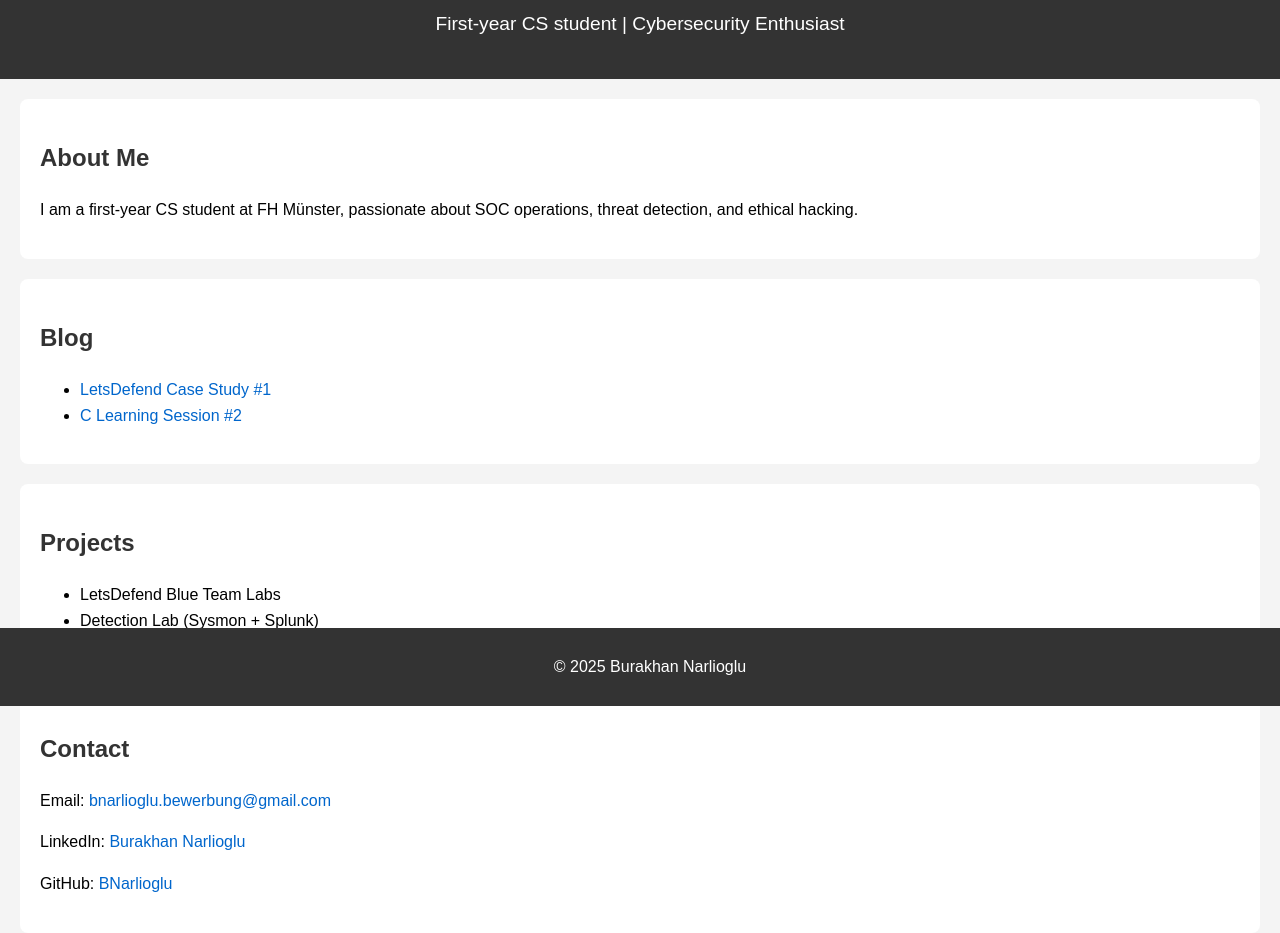
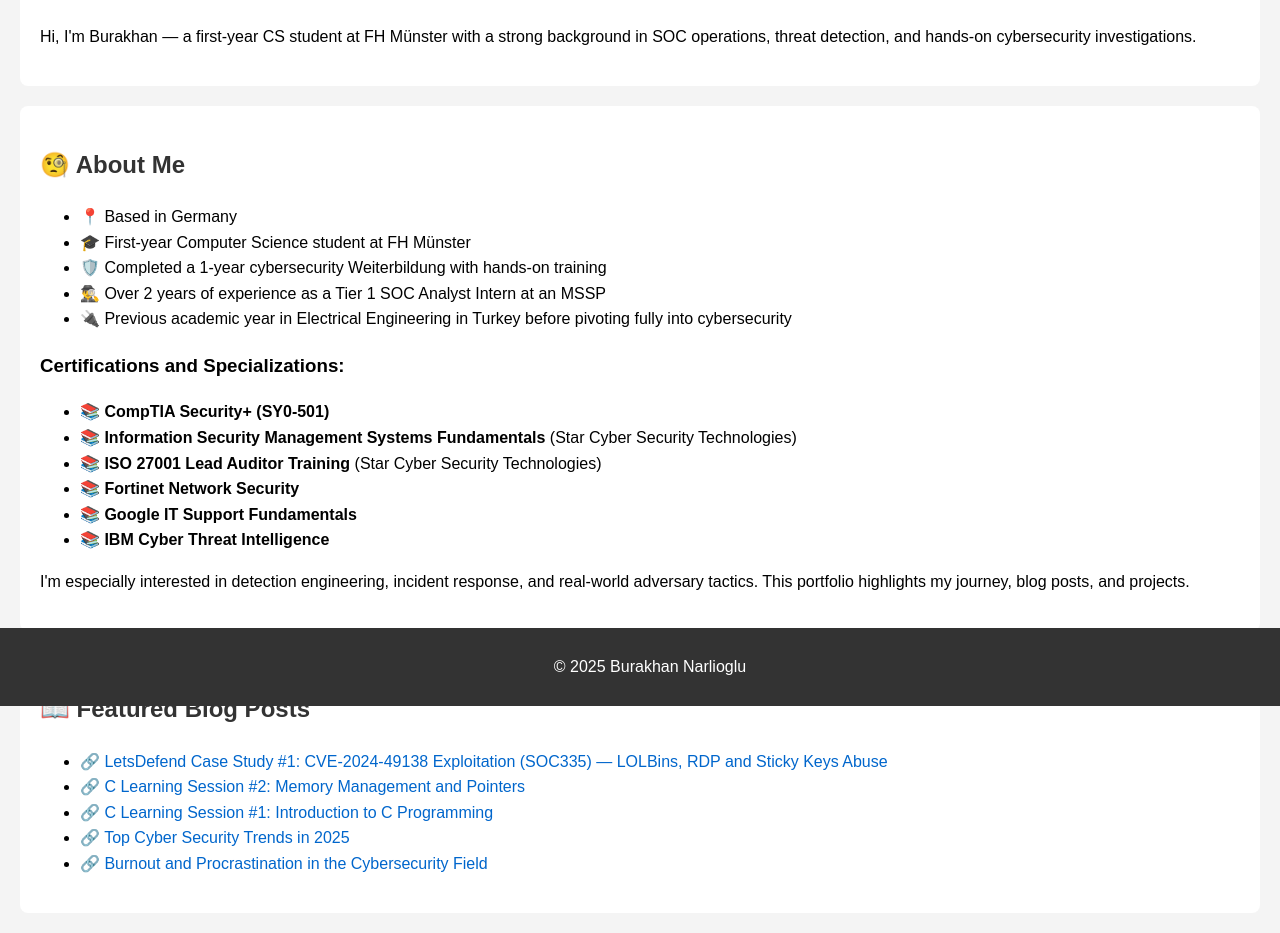
Before and after one commit to BNarlioglu/BNarlioglu.github.io, a plain HTML site: page index.html in a window 1280 px wide. Shown: the part 94-1027 px from the top of the page. Drawn offline with Linux system fonts and the light colour scheme.

Commit message:
Update index.html

```diff
--- a/index.html
+++ b/index.html
@@ -7,37 +7,85 @@
     <link rel="stylesheet" href="style.css">
 </head>
 <body>
-    <header>
-        <h1>Burakhan Narlioglu</h1>
-        <p>First-year CS student | Cybersecurity Enthusiast</p>
-    </header>
-
-    <section id="about">
-        <h2>About Me</h2>
-        <p>I am a first-year CS student at FH Münster, passionate about SOC operations, threat detection, and ethical hacking.</p>
+    <section>
+        <h1>👨‍💻 My Cybersecurity Portfolio</h1>
+        <p>Hi, I'm Burakhan — a first-year CS student at FH Münster with a strong background in SOC operations, threat detection, and hands-on cybersecurity investigations.</p>
     </section>
 
-    <section id="blog">
-        <h2>Blog</h2>
+    <section>
+        <h2>🧐 About Me</h2>
         <ul>
-            <li><a href="https://myitjourney12.wordpress.com/2025/04/15/letsdefend-case-1-soc335-cve-2024-49138-exploitation-detected-lolbin-and-rce/">LetsDefend Case Study #1</a></li>
-            <li><a href="https://myitjourney12.wordpress.com/2025/03/24/c-learning-session-2/">C Learning Session #2</a></li>
+            <li>📍 Based in Germany</li>
+            <li>🎓 First-year Computer Science student at FH Münster</li>
+            <li>🛡️ Completed a 1-year cybersecurity Weiterbildung with hands-on training</li>
+            <li>🕵️‍♂️ Over 2 years of experience as a Tier 1 SOC Analyst Intern at an MSSP</li>
+            <li>🔌 Previous academic year in Electrical Engineering in Turkey before pivoting fully into cybersecurity</li>
+        </ul>
+        <h3>Certifications and Specializations:</h3>
+        <ul>
+            <li>📚 <strong>CompTIA Security+ (SY0-501)</strong></li>
+            <li>📚 <strong>Information Security Management Systems Fundamentals</strong> (Star Cyber Security Technologies)</li>
+            <li>📚 <strong>ISO 27001 Lead Auditor Training</strong> (Star Cyber Security Technologies)</li>
+            <li>📚 <strong>Fortinet Network Security</strong></li>
+            <li>📚 <strong>Google IT Support Fundamentals</strong></li>
+            <li>📚 <strong>IBM Cyber Threat Intelligence</strong></li>
+        </ul>
+        <p>I'm especially interested in detection engineering, incident response, and real-world adversary tactics. This portfolio highlights my journey, blog posts, and projects.</p>
+    </section>
+
+    <section>
+        <h2>📖 Featured Blog Posts</h2>
+        <ul>
+            <li><a href="https://myitjourney12.wordpress.com/2025/04/15/letsdefend-case-1-soc335-cve-2024-49138-exploitation-detected-lolbin-and-rce/">🔗 LetsDefend Case Study #1: CVE-2024-49138 Exploitation (SOC335) — LOLBins, RDP and Sticky Keys Abuse</a></li>
+            <li><a href="https://myitjourney12.wordpress.com/2025/03/24/c-learning-session-2/">🔗 C Learning Session #2: Memory Management and Pointers</a></li>
+            <li><a href="https://myitjourney12.wordpress.com/2025/03/21/c-learning-session-1/">🔗 C Learning Session #1: Introduction to C Programming</a></li>
+            <li><a href="https://myitjourney12.wordpress.com/2025/03/17/top-cyber-security-trends-in-2025/">🔗 Top Cyber Security Trends in 2025</a></li>
+            <li><a href="https://myitjourney12.wordpress.com/2025/03/05/burnout-and-procrastrination/">🔗 Burnout and Procrastination in the Cybersecurity Field</a></li>
         </ul>
     </section>
 
-    <section id="projects">
-        <h2>Projects</h2>
+    <section>
+        <h2>🧪 Projects & Labs</h2>
         <ul>
-            <li>LetsDefend Blue Team Labs</li>
-            <li>Detection Lab (Sysmon + Splunk)</li>
+            <li>🔧 <strong>LetsDefend Blue Team Labs</strong><br>
+                Simulated incident response investigations: privilege escalation, LOLBins, persistence, suspicious PowerShell usage.
+            </li>
+            <li>🛡️ <strong>Detection Lab (Home Setup)</strong><br>
+                Using Sysmon + Splunk in a Windows VM to simulate attacks and test detection logic.
+            </li>
+            <li>🗁 <strong>Sigma/YARA Rule Writing</strong> (WIP)<br>
+                Creating basic detection rules based on common MITRE ATT&CK techniques (see <code>/detections</code> folder).
+            </li>
         </ul>
     </section>
 
-    <section id="contact">
-        <h2>Contact</h2>
-        <p>Email: <a href="mailto:bnarlioglu.bewerbung@gmail.com">bnarlioglu.bewerbung@gmail.com</a></p>
-        <p>LinkedIn: <a href="https://www.linkedin.com/in/burakhan-narlioglu/">Burakhan Narlioglu</a></p>
-        <p>GitHub: <a href="https://github.com/BNarlioglu">BNarlioglu</a></p>
+    <section>
+        <h2>🗾 Certifications & Learning</h2>
+        <ul>
+            <li>🟢 CompTIA Security+</li>
+            <li>📚 Currently studying for <strong>CompTIA Cybersecurity Analyst+ (CySA+)</strong></li>
+            <li>📍 Next target: <strong>Microsoft Certified: Security, Compliance, and Identity Fundamentals (SC-900)</strong></li>
+        </ul>
+    </section>
+
+    <section>
+        <h2>💡 Interests</h2>
+        <ul>
+            <li>Blue Team, Threat Detection & Ethical Hacking</li>
+            <li>Windows Internals & EDR</li>
+            <li>Cloud Security (especially Azure)</li>
+            <li>Open-source threat hunting tools</li>
+        </ul>
+    </section>
+
+    <section>
+        <h2>📢 Connect With Me</h2>
+        <ul>
+            <li>💼 <a href="https://www.linkedin.com/in/burakhan-narlioglu/">LinkedIn</a></li>
+            <li>📝 <a href="https://myitjourney12.wordpress.com">Cybersecurity Blog</a></li>
+            <li>📧 Email: <a href="mailto:bnarlioglu.bewerbung@gmail.com">bnarlioglu.bewerbung@gmail.com</a></li>
+            <li>💻 <a href="https://github.com/BNarlioglu">GitHub Portfolio</a></li>
+        </ul>
     </section>
 
     <footer>
```
